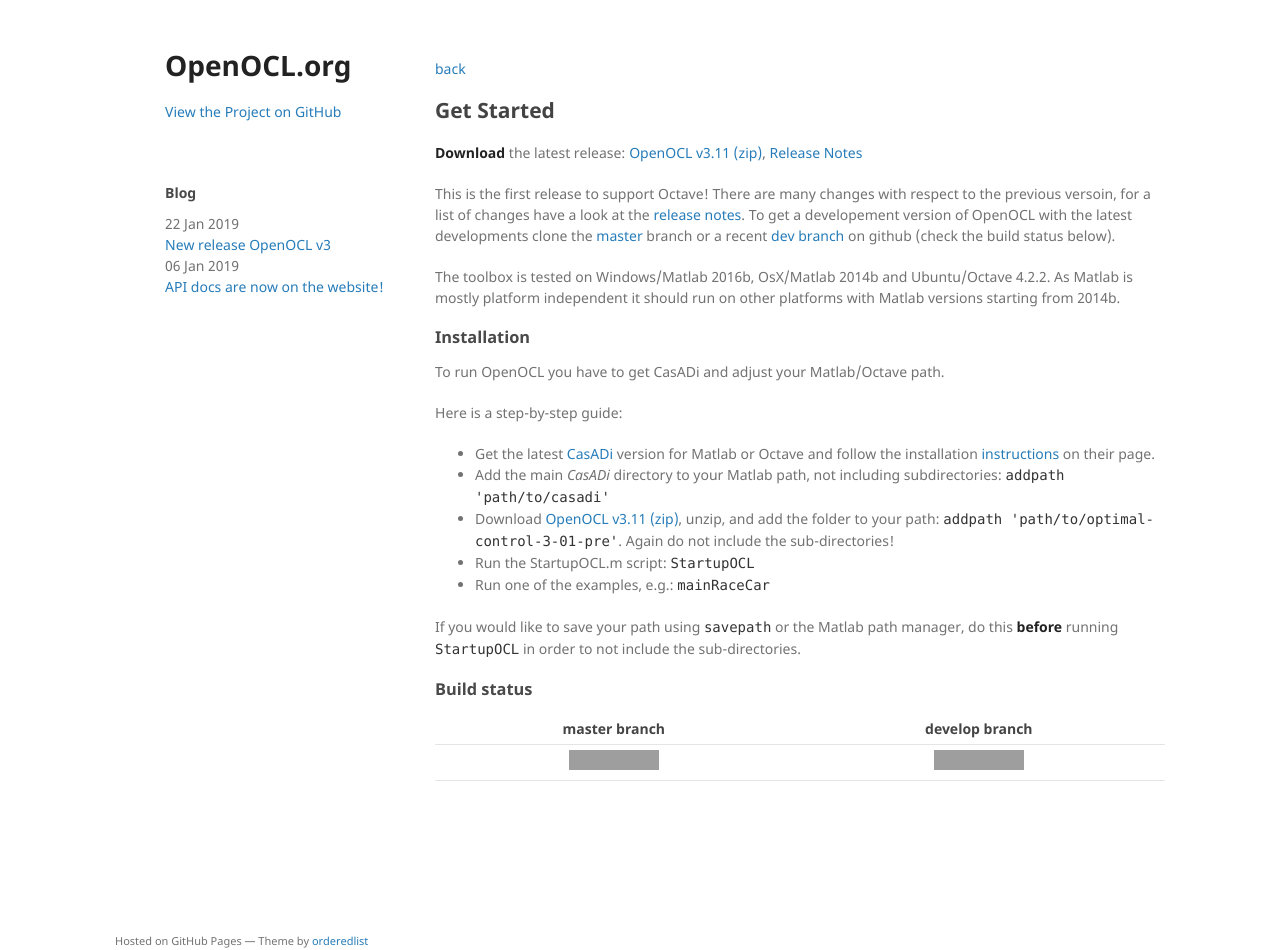
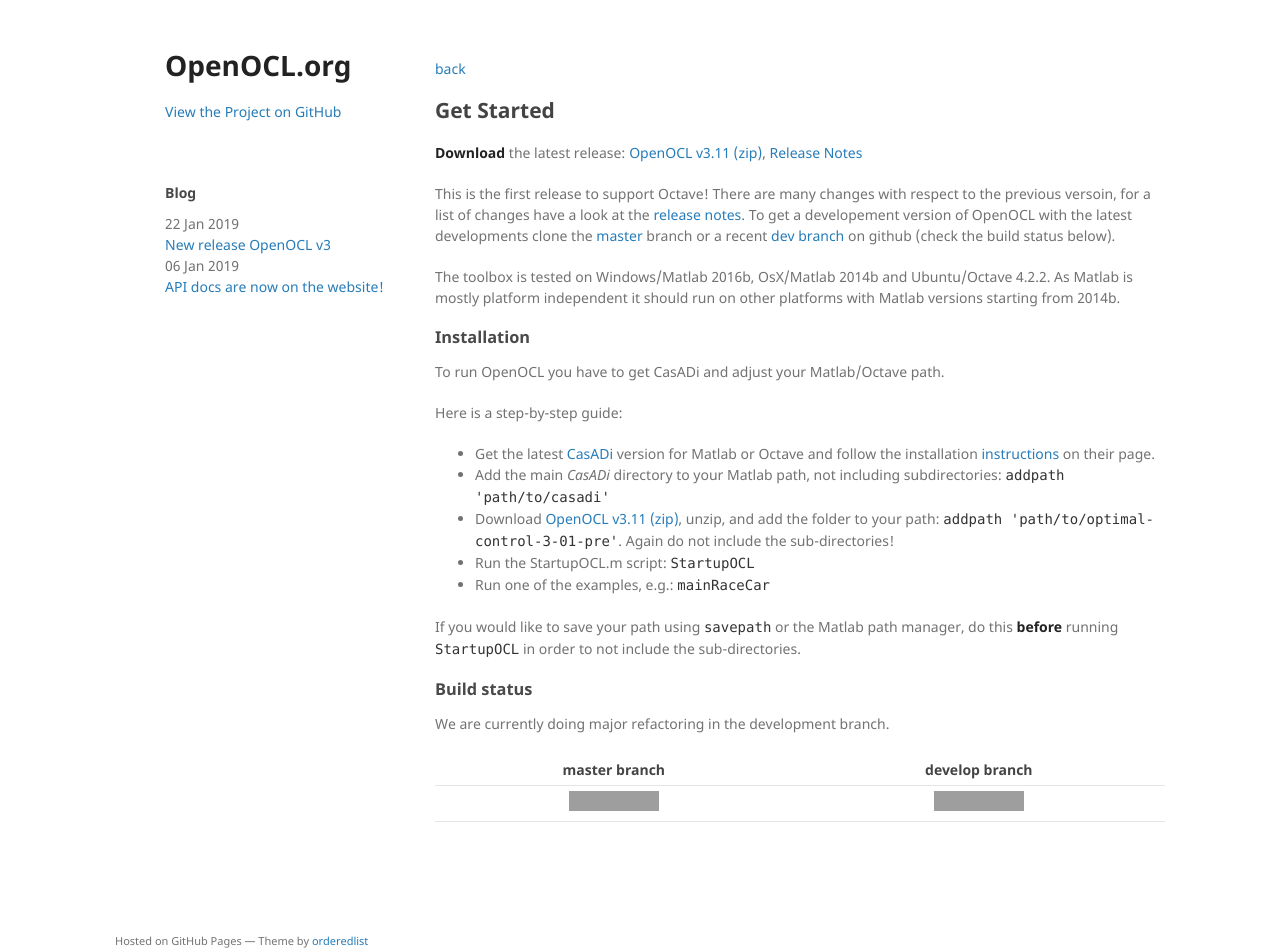
Before and after one commit to OpenOCL/openocl.github.io, a Jekyll site: the page built from get-started.md, in a window 1280 px wide and 950 px high. Built offline with Jekyll 4.4.1, drawn with Linux system fonts in a browser that asks for light colours; our own code applies the rules of GitHub Pages for plain Markdown files; grey boxes are pictures that could not be loaded.

Commit message:
Update get-started.md

```diff
--- a/get-started.md
+++ b/get-started.md
@@ -25,6 +25,8 @@
 
 ### Build status
 
+We are currently doing major refactoring in the development branch.
+
 | master branch | develop branch |
 |:------:|:-------:|
 | [![Build Status](https://travis-ci.org/OpenOCL/OpenOCL.svg?branch=master)](https://travis-ci.org/OpenOCL/OpenOCL) | [![Build Status](https://travis-ci.org/OpenOCL/OpenOCL.svg?branch=develop)](https://travis-ci.org/OpenOCL/OpenOCL) |
```
